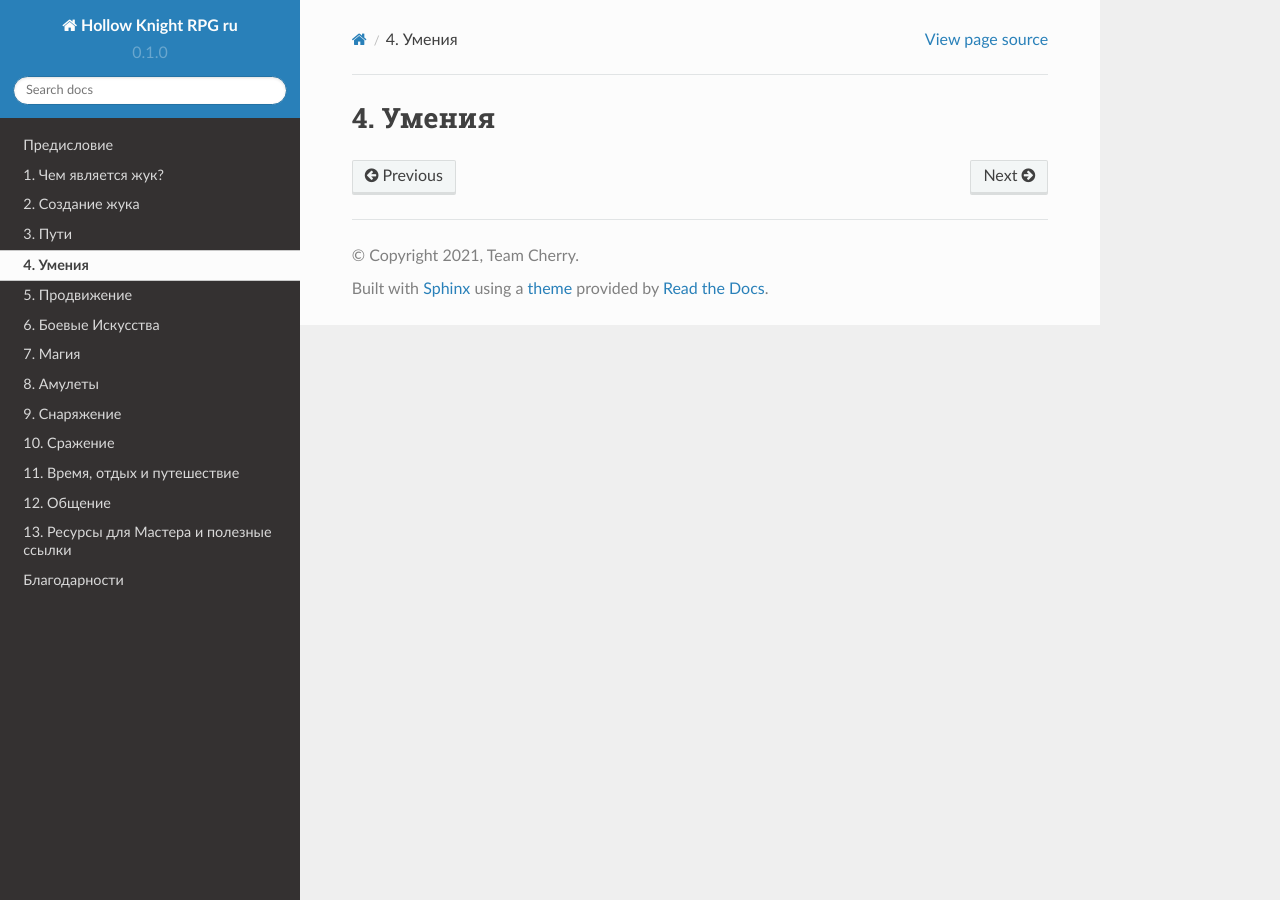
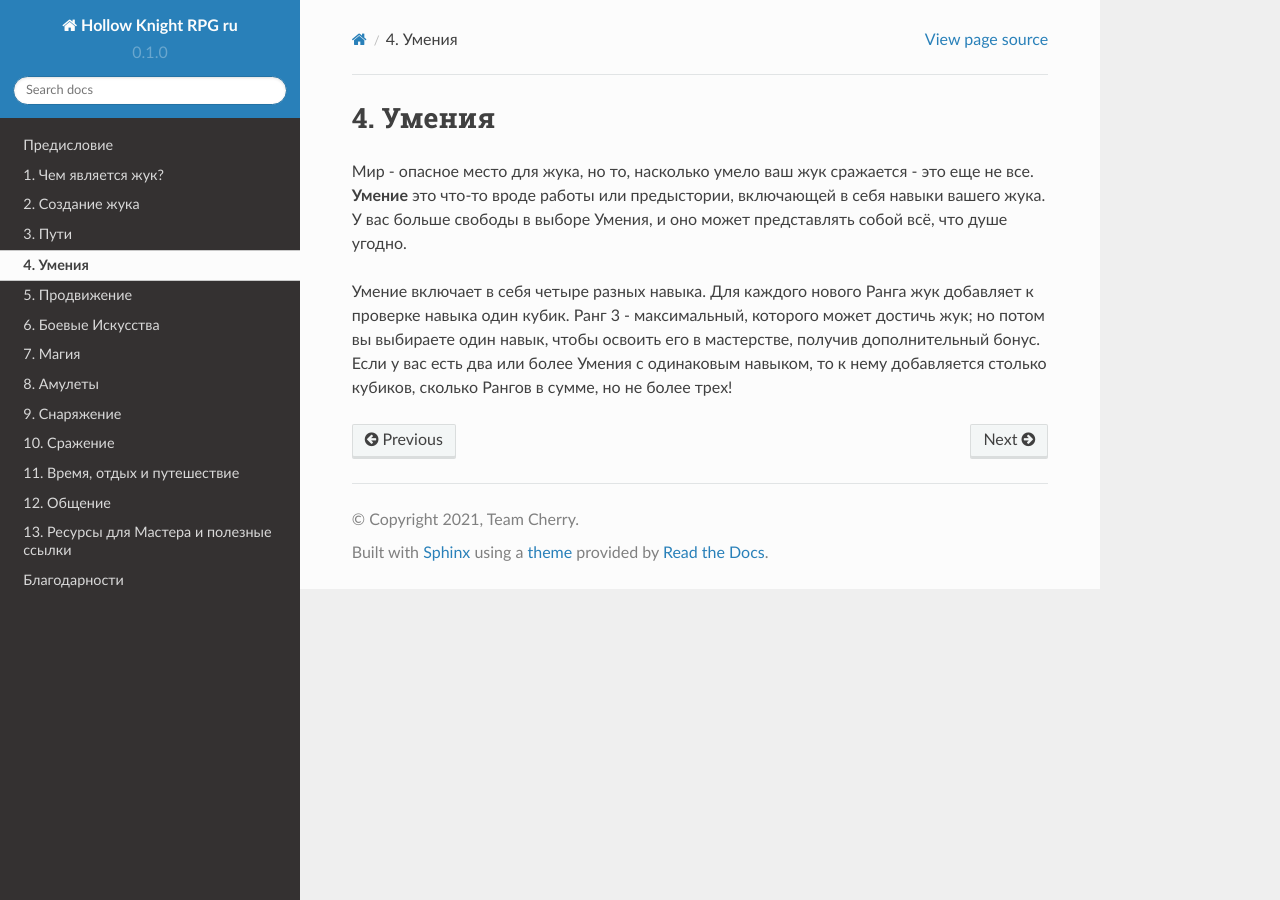
Before and after one commit to LazySelkie/hollow-knight-rpg-ru, a Sphinx documentation site: the page built from docs/source/proficiencies.rst, in a window 1280 px wide. Built offline with Sphinx 7.4.7 and the Read the Docs theme 2.0.0, drawn with Linux system fonts in a browser that asks for light colours.

Commit message:
Update proficiencies.rst
Дошёл до таблиц.

```diff
--- a/docs/source/proficiencies.rst
+++ b/docs/source/proficiencies.rst
@@ -1,3 +1,7 @@
 .. _ch4-proficiencies:
 4. Умения
 ===========
+
+Мир - опасное место для жука, но то, насколько умело ваш жук сражается - это еще не все. **Умение** это что-то вроде работы или предыстории, включающей в себя навыки вашего жука. У вас больше свободы в выборе Умения, и оно может представлять собой всё, что душе угодно.
+
+Умение включает в себя четыре разных навыка. Для каждого нового Ранга жук добавляет к проверке навыка один кубик. Ранг 3 - максимальный, которого может достичь жук; но потом вы выбираете один навык, чтобы освоить его в мастерстве, получив дополнительный бонус. Если у вас есть два или более Умения с одинаковым навыком, то к нему добавляется столько кубиков, сколько Рангов в сумме, но не более трех!
```
